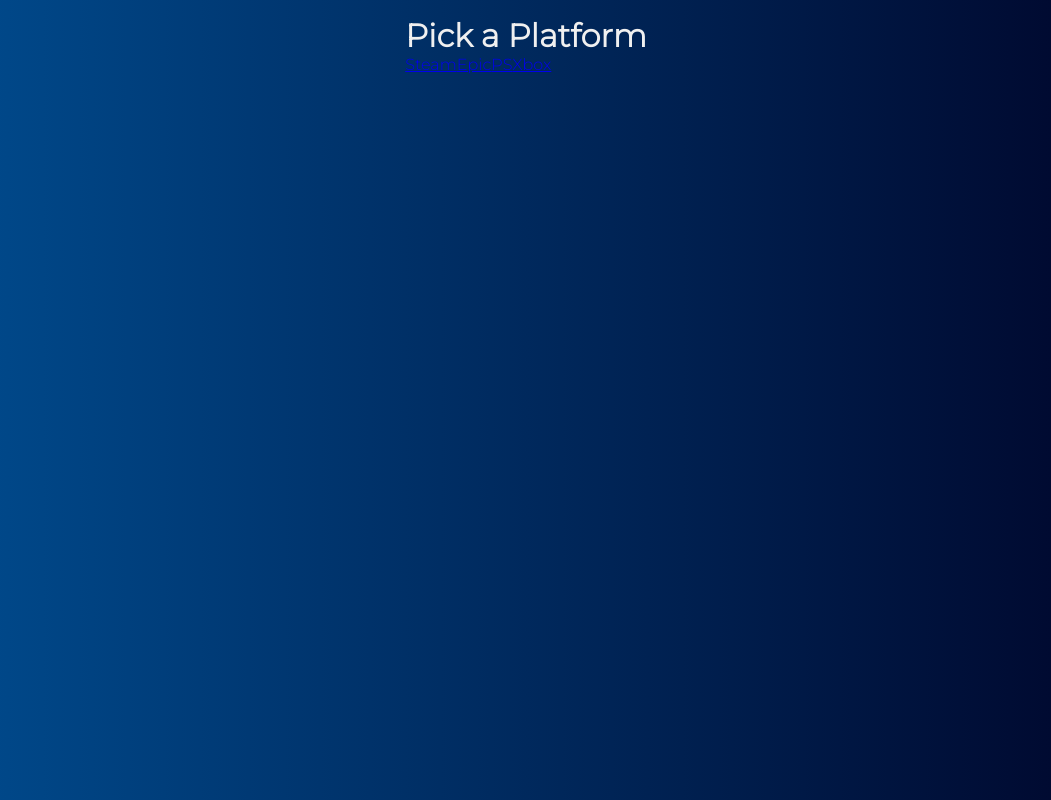
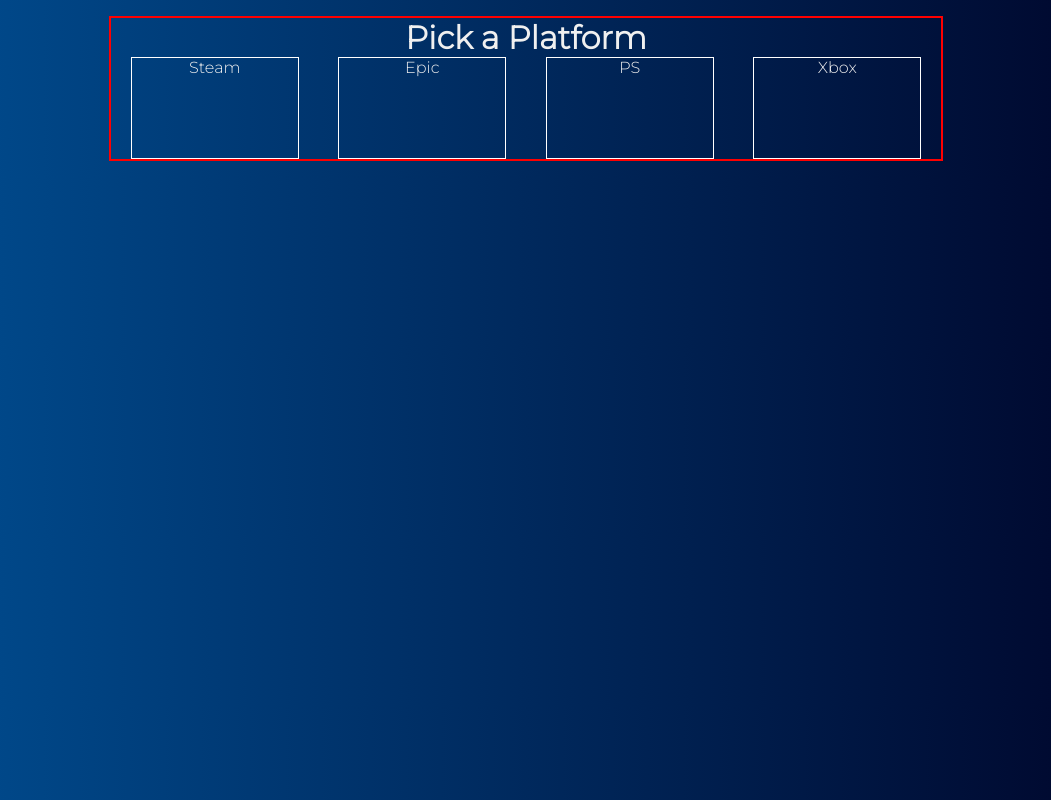
Before and after one commit to nithinrdy/rl-stats, a React (Create React App) app: page / in a window 1280 px wide. Shown: the whole page, without its empty margins (114-1165 px from the left). Built offline with nearby package versions, Linux system fonts and the light colour scheme.

Commit message:
add basic layout to homepage

```diff
--- a/src/App.css
+++ b/src/App.css
@@ -26,6 +26,26 @@
     width: 95%;
     display: flex;
     justify-content: center;
+}
+#home-div {
+    border: 2px solid red;
+    width: 70%;
+    display: flex;
+    flex-direction: column;
+    justify-content: space-around;
+}
+#home-div h1 {
+    align-self: center;
+    justify-self: center;
+}
+.home-links {
+    width: 20%;
+    border: 1px solid white;
+    color: rgb(240, 240, 240);
+    text-decoration: none;
+    height: 100px;
+    text-align: center;
+    vertical-align: middle;
 }
 #main {
     width: 99%;
--- a/src/components/Home.js
+++ b/src/components/Home.js
@@ -3,12 +3,24 @@
 import { motion } from "framer-motion";
 function Home() {
     return (
-        <div>
-            <h1>Pick a Platform</h1>
-            <Link to="/steam">Steam</Link>
-            <Link to="/epic">Epic</Link>
-            <Link to="/ps">PS</Link>
-            <Link to="/xbox">Xbox</Link>
+        <div id="home-div">
+            <div>
+                <h1>Pick a Platform</h1>
+            </div>
+            <div style={{ display: "flex", justifyContent: "space-around" }}>
+                <Link to="/steam" className="home-links">
+                    Steam
+                </Link>
+                <Link to="/epic" className="home-links">
+                    Epic
+                </Link>
+                <Link to="/ps" className="home-links">
+                    PS
+                </Link>
+                <Link to="/xbox" className="home-links">
+                    Xbox
+                </Link>
+            </div>
         </div>
     );
 }
```
